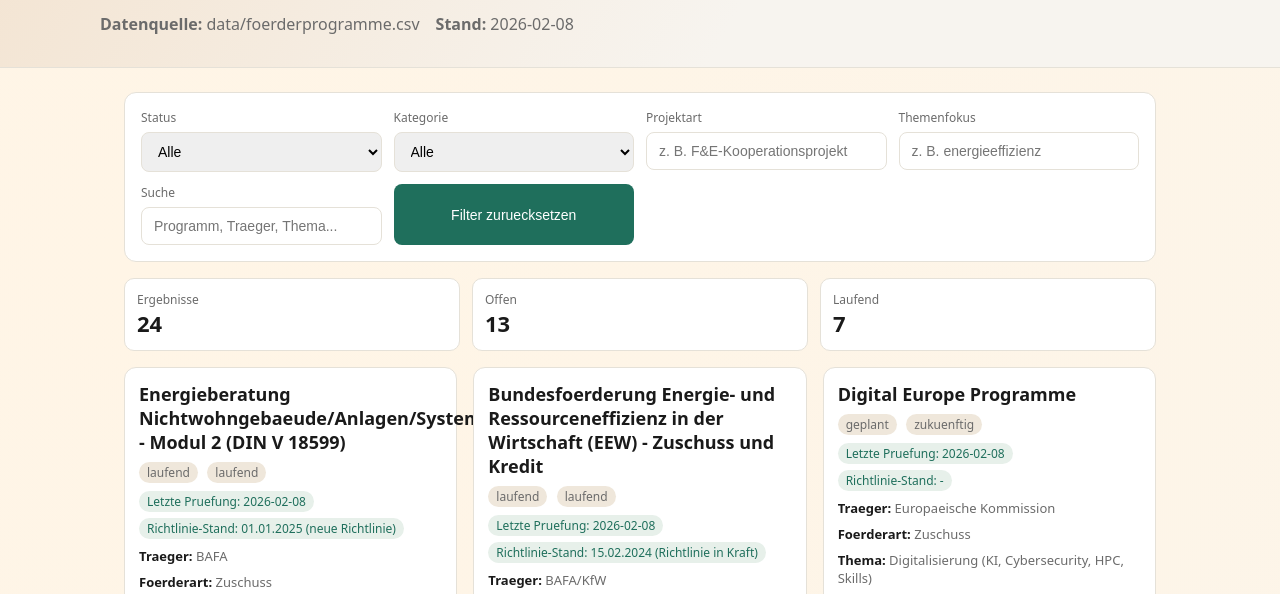
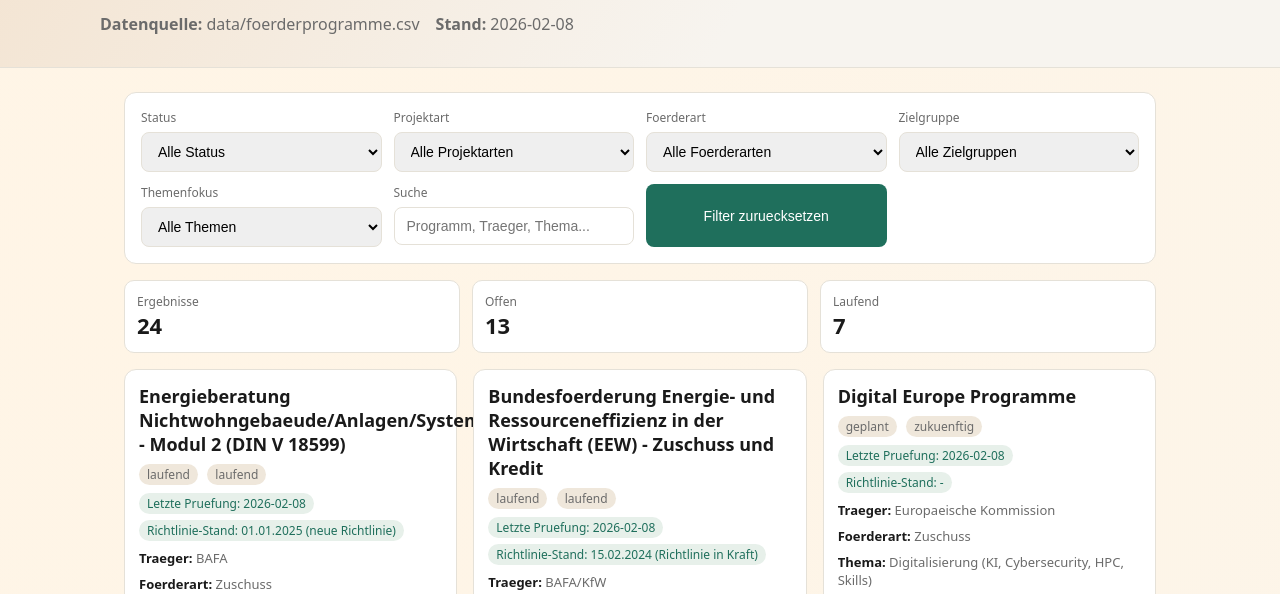
Before and after one commit to weissio/foerdermittel-navigator, a plain HTML site: page docs/preview/index.html in a window 1280 px wide. Shown: the part 201-795 px from the top of the page. Drawn offline with Linux system fonts and the light colour scheme.

Commit message:
Make preview filters data-driven

```diff
--- a/docs/preview/app.js
+++ b/docs/preview/app.js
@@ -1,6 +1,7 @@
 const statusEl = document.getElementById("statusFilter");
-const kategorieEl = document.getElementById("kategorieFilter");
 const projektartEl = document.getElementById("projektartFilter");
+const foerderartEl = document.getElementById("foerderartFilter");
+const zielgruppeEl = document.getElementById("zielgruppeFilter");
 const themaEl = document.getElementById("themaFilter");
 const searchEl = document.getElementById("searchFilter");
 const resetBtn = document.getElementById("resetBtn");
@@ -12,6 +13,21 @@ const countLaufendEl = document.getElementById("countLaufend");
 const standEl = document.getElementById("stand");
 
 let data = [];
+
+function buildOptions(selectEl, values, label = "Alle") {
+  const sorted = Array.from(values).filter(Boolean).sort((a, b) => a.localeCompare(b));
+  selectEl.innerHTML = "";
+  const all = document.createElement("option");
+  all.value = "";
+  all.textContent = label;
+  selectEl.appendChild(all);
+  for (const v of sorted) {
+    const opt = document.createElement("option");
+    opt.value = v;
+    opt.textContent = v;
+    selectEl.appendChild(opt);
+  }
+}
 
 function parseCSV(text) {
   const lines = text.split(/\r?\n/).filter(Boolean);
@@ -45,14 +61,16 @@ function parseCSV(text) {
 
 function matchesFilter(item) {
   const status = statusEl.value.trim();
-  const kategorie = kategorieEl.value.trim();
   const projektart = projektartEl.value.trim().toLowerCase();
+  const foerderart = foerderartEl.value.trim().toLowerCase();
+  const zielgruppe = zielgruppeEl.value.trim().toLowerCase();
   const thema = themaEl.value.trim().toLowerCase();
   const q = searchEl.value.trim().toLowerCase();
 
   if (status && item.status !== status) return false;
-  if (kategorie && item.kategorie !== kategorie) return false;
   if (projektart && !item.projektart.toLowerCase().includes(projektart)) return false;
+  if (foerderart && !item.foerderart.toLowerCase().includes(foerderart)) return false;
+  if (zielgruppe && !item.zielgruppe.toLowerCase().includes(zielgruppe)) return false;
   if (thema && !item.themen_schwerpunkt.toLowerCase().includes(thema)) return false;
   if (q) {
     const hay = [
@@ -111,14 +129,15 @@ function render() {
 
 function resetFilters() {
   statusEl.value = "";
-  kategorieEl.value = "";
   projektartEl.value = "";
+  foerderartEl.value = "";
+  zielgruppeEl.value = "";
   themaEl.value = "";
   searchEl.value = "";
   render();
 }
 
-[statusEl, kategorieEl, projektartEl, themaEl, searchEl].forEach(el => {
+[statusEl, projektartEl, foerderartEl, zielgruppeEl, themaEl, searchEl].forEach(el => {
   el.addEventListener("input", render);
 });
 resetBtn.addEventListener("click", resetFilters);
@@ -127,6 +146,11 @@ fetch("/data/foerderprogramme.csv")
   .then(r => r.text())
   .then(text => {
     data = parseCSV(text);
+    buildOptions(statusEl, new Set(data.map(d => d.status)), "Alle Status");
+    buildOptions(projektartEl, new Set(data.map(d => d.projektart)), "Alle Projektarten");
+    buildOptions(foerderartEl, new Set(data.map(d => d.foerderart)), "Alle Foerderarten");
+    buildOptions(zielgruppeEl, new Set(data.map(d => d.zielgruppe)), "Alle Zielgruppen");
+    buildOptions(themaEl, new Set(data.map(d => d.themen_schwerpunkt)), "Alle Themen");
     standEl.textContent = new Date().toISOString().slice(0, 10);
     render();
   })
--- a/docs/preview/index.html
+++ b/docs/preview/index.html
@@ -26,29 +26,23 @@
       <section class="filters">
         <div class="filter">
           <label>Status</label>
-          <select id="statusFilter">
-            <option value="">Alle</option>
-            <option value="laufend">Laufend</option>
-            <option value="offen">Offen</option>
-            <option value="geplant">Geplant</option>
-          </select>
-        </div>
-        <div class="filter">
-          <label>Kategorie</label>
-          <select id="kategorieFilter">
-            <option value="">Alle</option>
-            <option value="laufend">Laufend</option>
-            <option value="offen">Offen</option>
-            <option value="zukuenftig">Zukuenftig</option>
-          </select>
+          <select id="statusFilter"></select>
         </div>
         <div class="filter">
           <label>Projektart</label>
-          <input id="projektartFilter" placeholder="z. B. F&E-Kooperationsprojekt" />
+          <select id="projektartFilter"></select>
+        </div>
+        <div class="filter">
+          <label>Foerderart</label>
+          <select id="foerderartFilter"></select>
+        </div>
+        <div class="filter">
+          <label>Zielgruppe</label>
+          <select id="zielgruppeFilter"></select>
         </div>
         <div class="filter">
           <label>Themenfokus</label>
-          <input id="themaFilter" placeholder="z. B. energieeffizienz" />
+          <select id="themaFilter"></select>
         </div>
         <div class="filter">
           <label>Suche</label>
```
